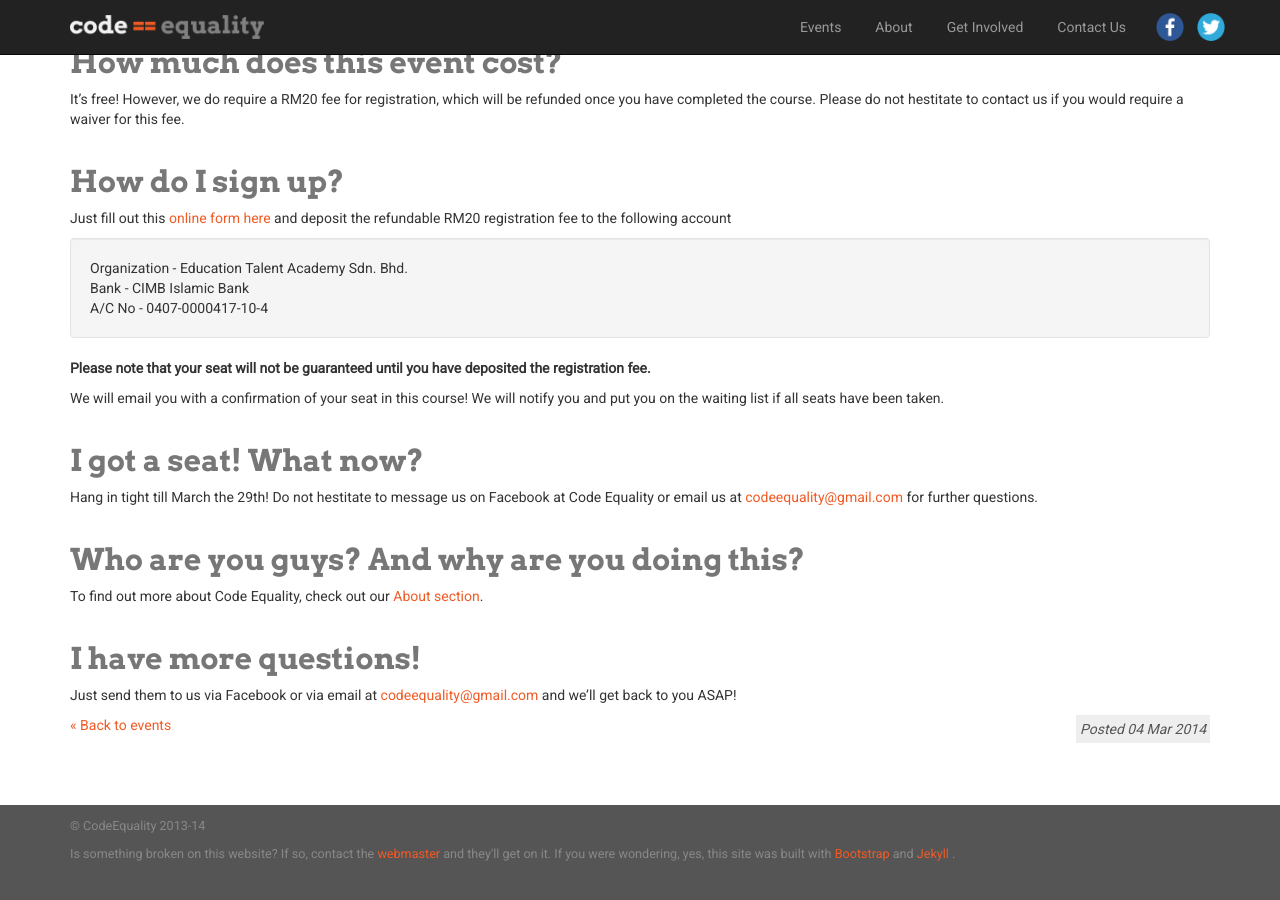
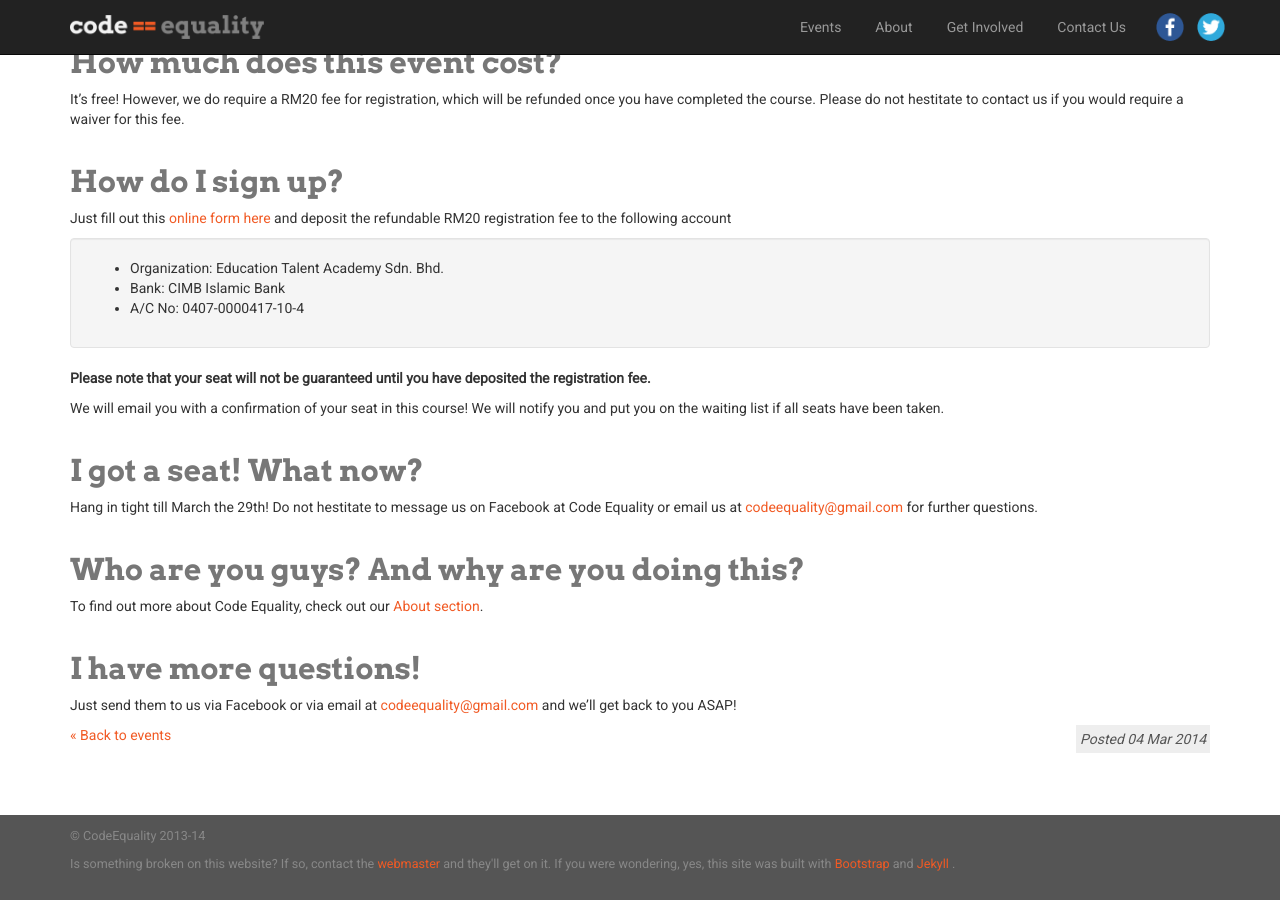
Before and after one commit to CodeEquality/codeequality.github.io, a Jekyll site: the page built from _posts/2014-03-04-introduction-to-coding-weekend-camp.md, in a window 1280 px wide and 900 px high, scrolled down 703 px. Built offline with Jekyll 4.4.1, drawn with Linux system fonts in a browser that asks for light colours; nearby versions of some CDN libraries.

```diff
--- a/_posts/2014-03-04-introduction-to-coding-weekend-camp.md
+++ b/_posts/2014-03-04-introduction-to-coding-weekend-camp.md
@@ -30,10 +30,13 @@ It's free! However, we do require a RM20 fee for registration, which will be ref
 
 ##How do I sign up?
 Just fill out this  <a href="https://docs.google.com/forms/d/1m7oZ9kchVh1HXeWRJH680J2n-v6HHebSmMmKDnh0mtU/viewform" target="_blank"> online form here</a> and deposit the refundable RM20 registration fee to the following account
+
 <div class="well">
-Organization -  Education Talent Academy Sdn. Bhd.<br/>
-Bank - CIMB Islamic Bank<br/>
-A/C No - 0407-0000417-10-4<br/>
+	<ul>
+		<li>Organization:  Education Talent Academy Sdn. Bhd.</li>
+		<li>Bank: CIMB Islamic Bank</li>
+		<li>A/C No: 0407-0000417-10-4</li>
+	</ul>
 </div>
 
 <strong>Please note that your seat will not be guaranteed until you have deposited the registration fee.</strong>
```
Also changed, not shown: 1 other file.
